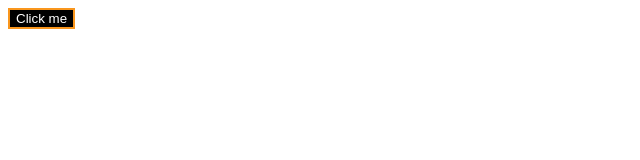
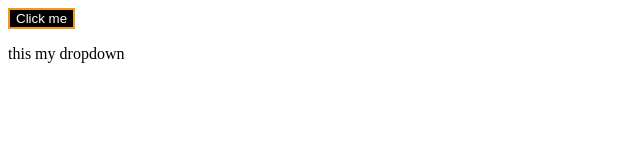
Before and after one commit to Akash-Kr-coder/volini, a plain HTML site: page index.html in a window 1280 px wide. Shown: the whole page, without its empty margins (0-640 px from the left). Drawn offline with Linux system fonts and the light colour scheme.

```diff
--- a/index.html
+++ b/index.html
@@ -8,5 +8,6 @@
 </head>
 <body>
     <button>Click me</button>
+    <p>this my dropdown</p>
 </body>
 </html>
```
